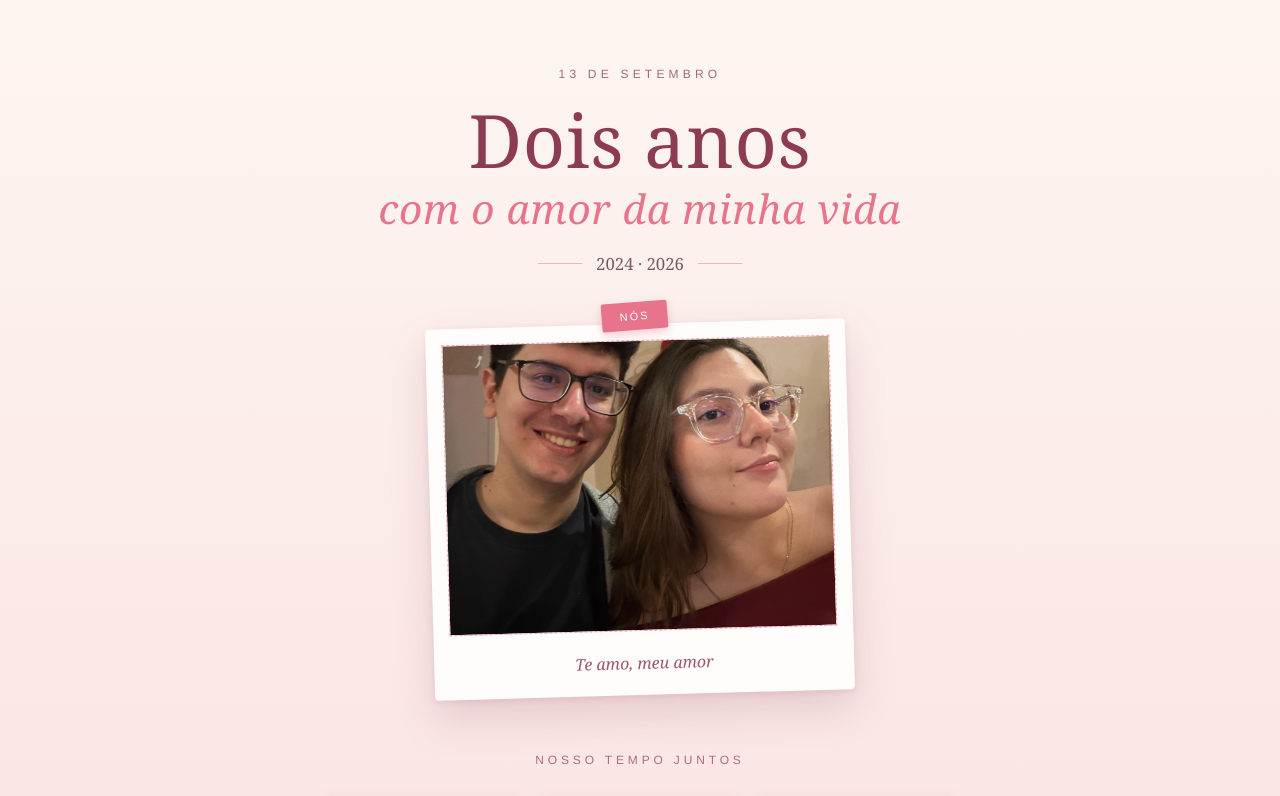
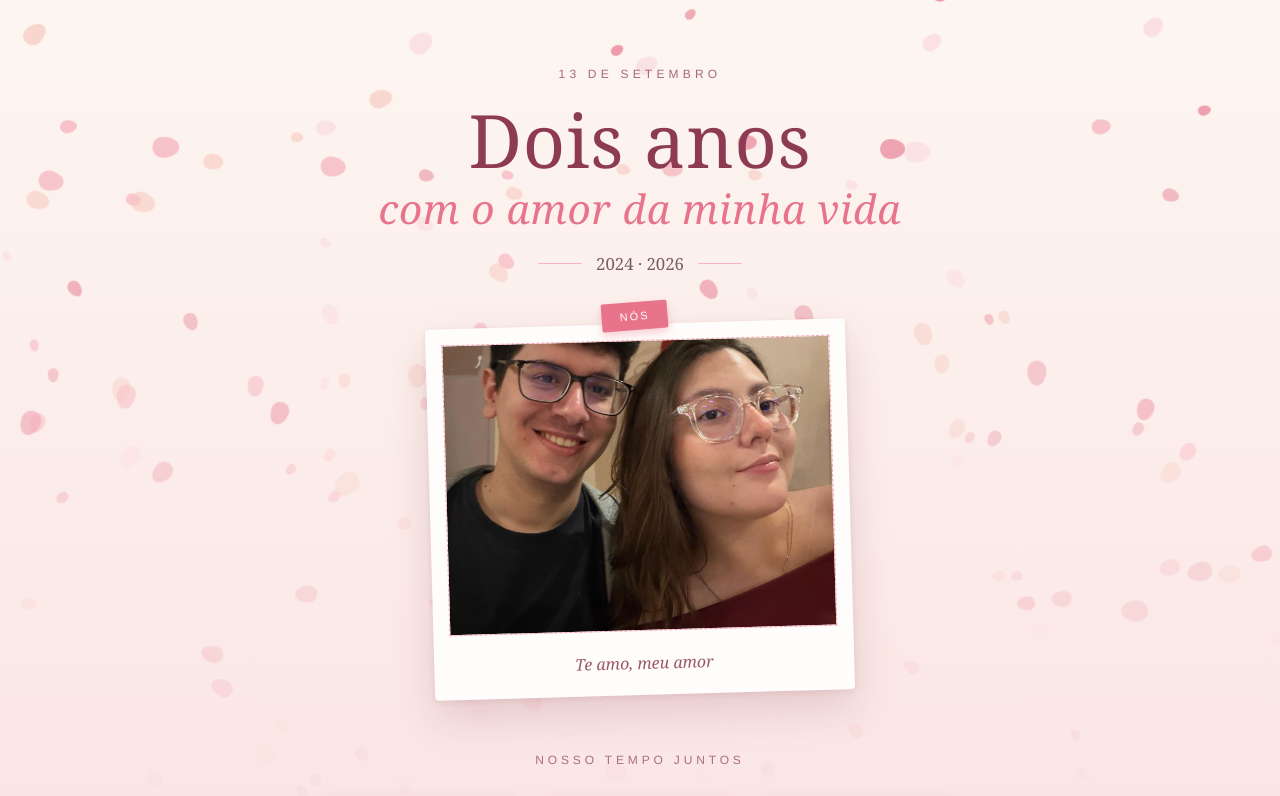
Before and after one commit to ricaxov/1309, a React (Vite) app in the folder 1309-app/: page / in a window 1280 px wide. Shown: the top 796 px of the page. Built offline with nearby package versions, Linux system fonts and the light colour scheme.

Commit message:
Restaura a chuva de pétalas
Recoloca o componente Petals, o CSS de queda das pétalas e o
render em App, removidos por engano no commit "adding photos".

```diff
--- a/1309-app/src/App.tsx
+++ b/1309-app/src/App.tsx
@@ -1,10 +1,12 @@
 import { Title } from './components/Title'
 import { Photo } from './components/Photo'
 import { Counter } from './components/Counter'
+import { Petals } from './components/Petals'
 
 export function App() {
   return (
     <>
+      <Petals />
       <Title />
       <Photo />
       <Counter />
--- /dev/null
+++ b/1309-app/src/components/Petals.tsx
@@ -0,0 +1,28 @@
+const PETAL_COLORS = ['#f4a6b4', '#e8748c', '#f7c9c0', '#e9909f', '#fbd9dd']
+const PETAL_COUNT = 150
+
+const BASE_WIDTH = 14
+const BASE_HEIGHT = 18
+
+const PETALS = Array.from({ length: PETAL_COUNT }, (_, i) => {
+  const scale = 0.6 + Math.random() * 0.9
+
+  return {
+    left: `${Math.random() * 100}vw`,
+    background: PETAL_COLORS[i % PETAL_COLORS.length],
+    animationDuration: `${9 + Math.random() * 11}s`,
+    animationDelay: `${-Math.random() * 20}s`,
+    width: `${(BASE_WIDTH * scale).toFixed(1)}px`,
+    height: `${(BASE_HEIGHT * scale).toFixed(1)}px`,
+  }
+})
+
+export function Petals() {
+  return (
+    <div className="petals" aria-hidden="true">
+      {PETALS.map((style, index) => (
+        <span className="petal" key={index} style={style} />
+      ))}
+    </div>
+  )
+}
--- a/1309-app/src/index.css
+++ b/1309-app/src/index.css
@@ -242,3 +242,42 @@ h1 em {
     padding-top: 40px;
   }
 }
+
+.petals {
+  position: fixed;
+  inset: 0;
+  z-index: -1;
+  overflow: hidden;
+  pointer-events: none;
+}
+
+.petal {
+  position: absolute;
+  top: -40px;
+  border-radius: 50% 50% 50% 50% / 60% 60% 40% 40%;
+  opacity: 0.7;
+  animation: fall linear infinite;
+}
+
+@keyframes fall {
+  0% {
+    transform: translateY(-10vh) rotate(0deg) translateX(0);
+    opacity: 0;
+  }
+  10% {
+    opacity: 0.75;
+  }
+  50% {
+    transform: translateY(50vh) rotate(180deg) translateX(40px);
+  }
+  100% {
+    transform: translateY(110vh) rotate(360deg) translateX(-30px);
+    opacity: 0;
+  }
+}
+
+@media (prefers-reduced-motion: reduce) {
+  .petal {
+    animation: none;
+  }
+}
```
